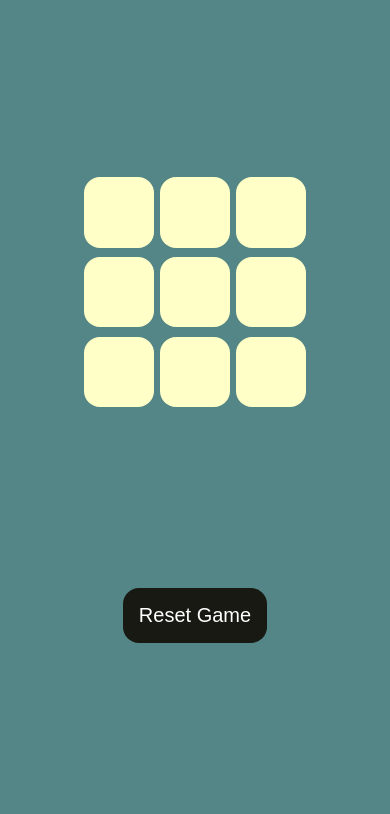
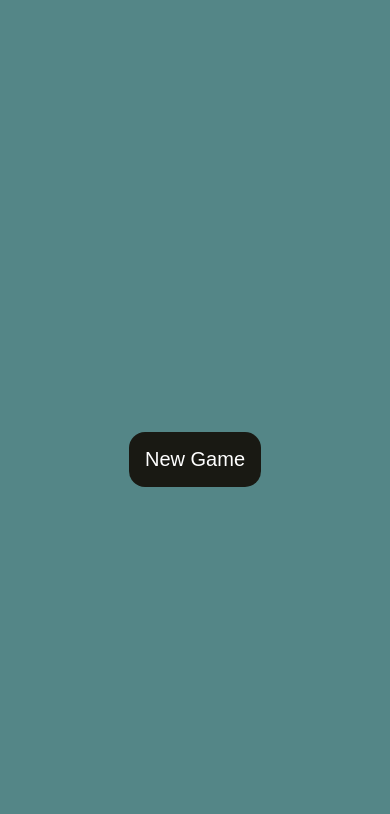
Before and after one commit to Anshul114/TicTacToe, a plain HTML site: page index.html in a window 390 px wide. Shown: the part 30-844 px from the top of the page. Drawn offline with Linux system fonts and the light colour scheme.

Commit message:
Update style.css

```diff
--- a/style.css
+++ b/style.css
@@ -76,3 +76,12 @@ body{
 .hide{
     display: none;
 }
+
+@media screen and ( max-width : 525px){
+    .msg-container {
+        display: flex;
+        justify-content: center;
+        align-items: center;
+        height: 100vh;
+    }
+}
```
